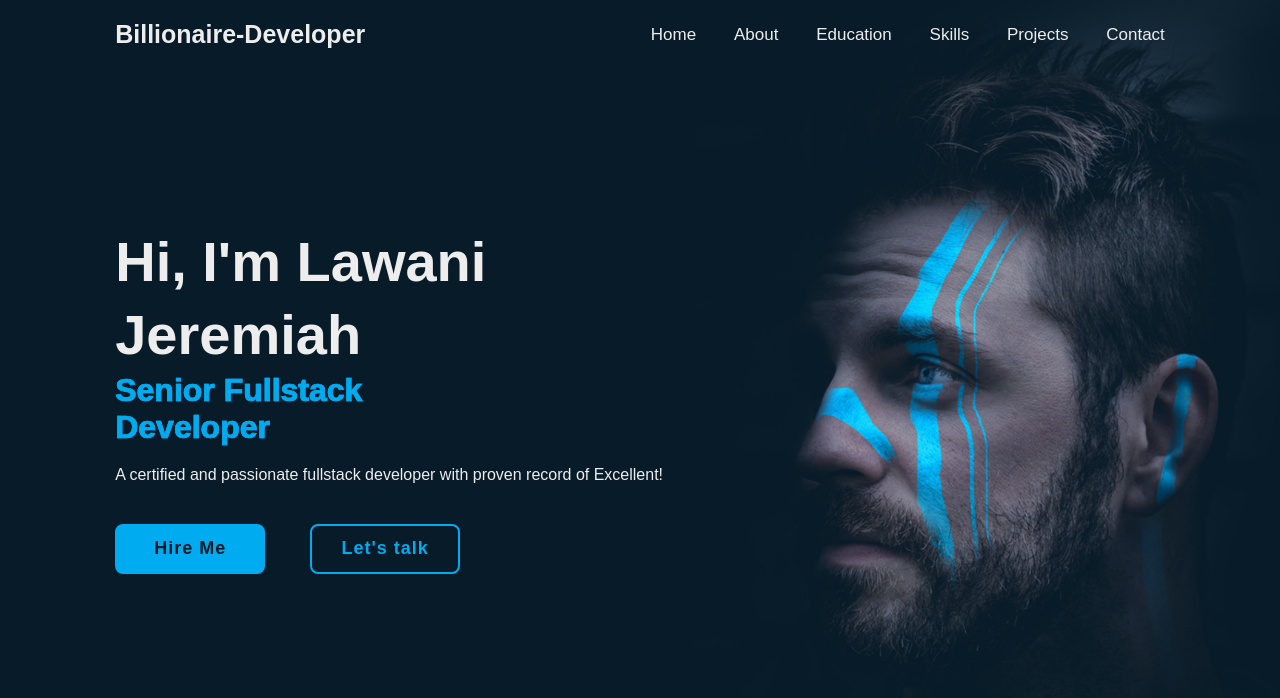
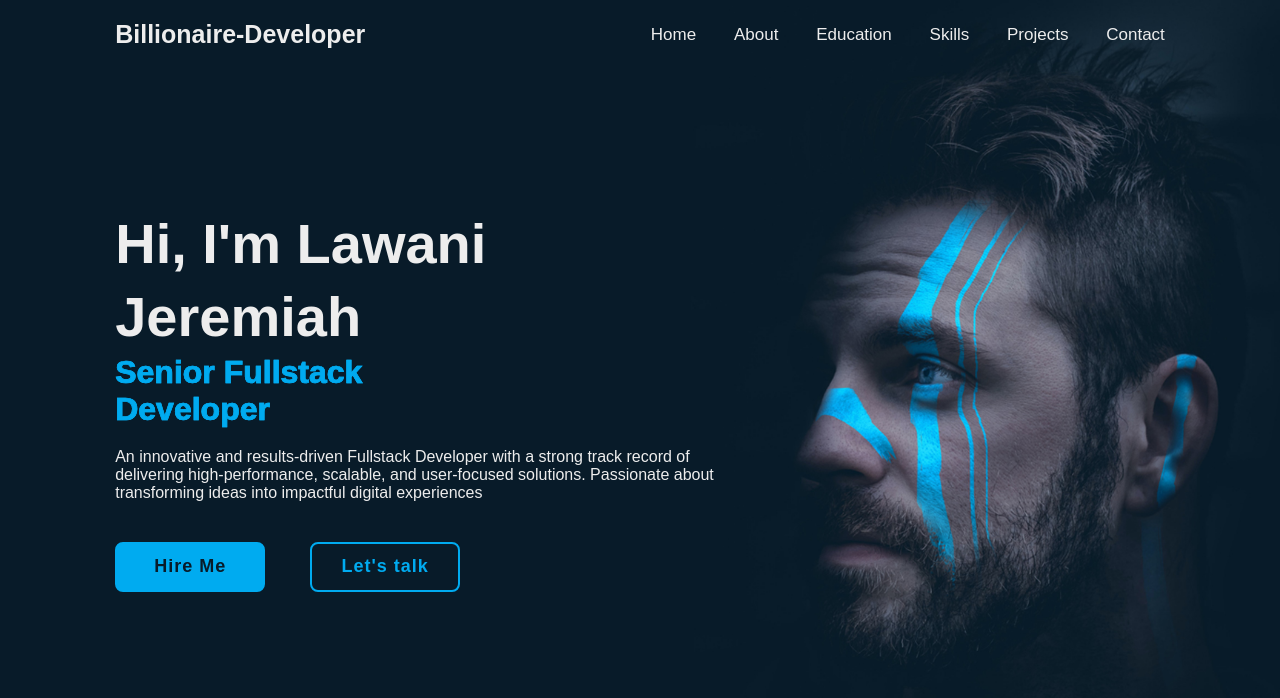
Before and after one commit to Billionaire-Developer/Billionaire.Developer, a plain HTML site: page index.html in a window 1280 px wide. Shown: the top 698 px of the page. Drawn offline with nearby package versions, Linux system fonts and the light colour scheme.

Commit message:
updated portfolio

```diff
--- a/index.html
+++ b/index.html
@@ -39,7 +39,7 @@
             <div class="text-animate">
                 <h3>Senior Fullstack Developer</h3>
             </div>
-            <p>A certified and passionate fullstack developer with proven record of Excellent!</p>
+            <p>An innovative and results-driven Fullstack Developer with a strong track record of delivering high-performance, scalable, and user-focused solutions. Passionate about transforming ideas into impactful digital experiences</p>
             <div class="btn-box">
                 <a href="mailto:lawani_jeremiah@yahoo.com" target="_blank" class="btn">Hire Me</a>
                 <a href="https://wa.me/+2347030866186" target="_blank" class="btn">Let's talk</a>
```
